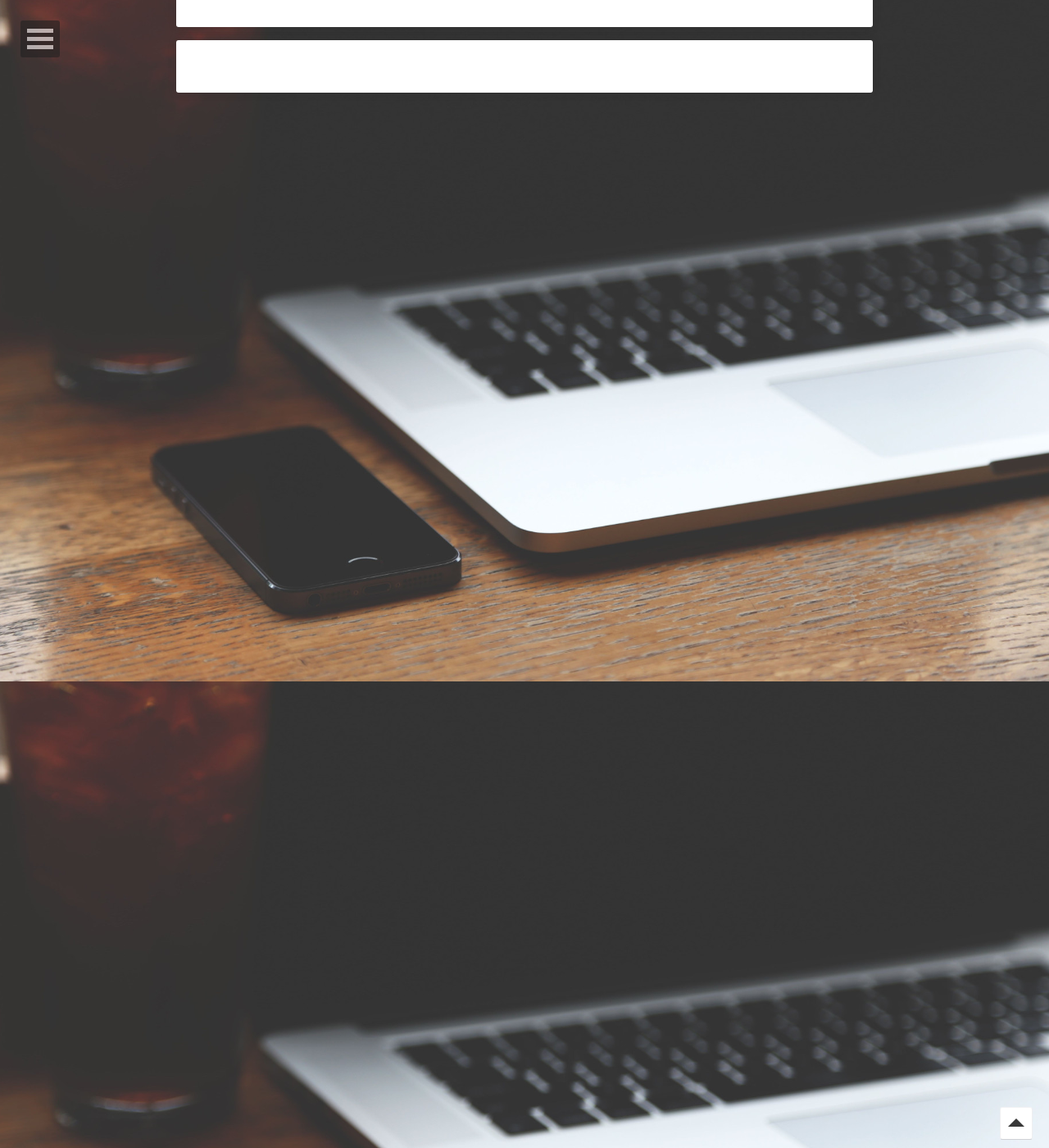
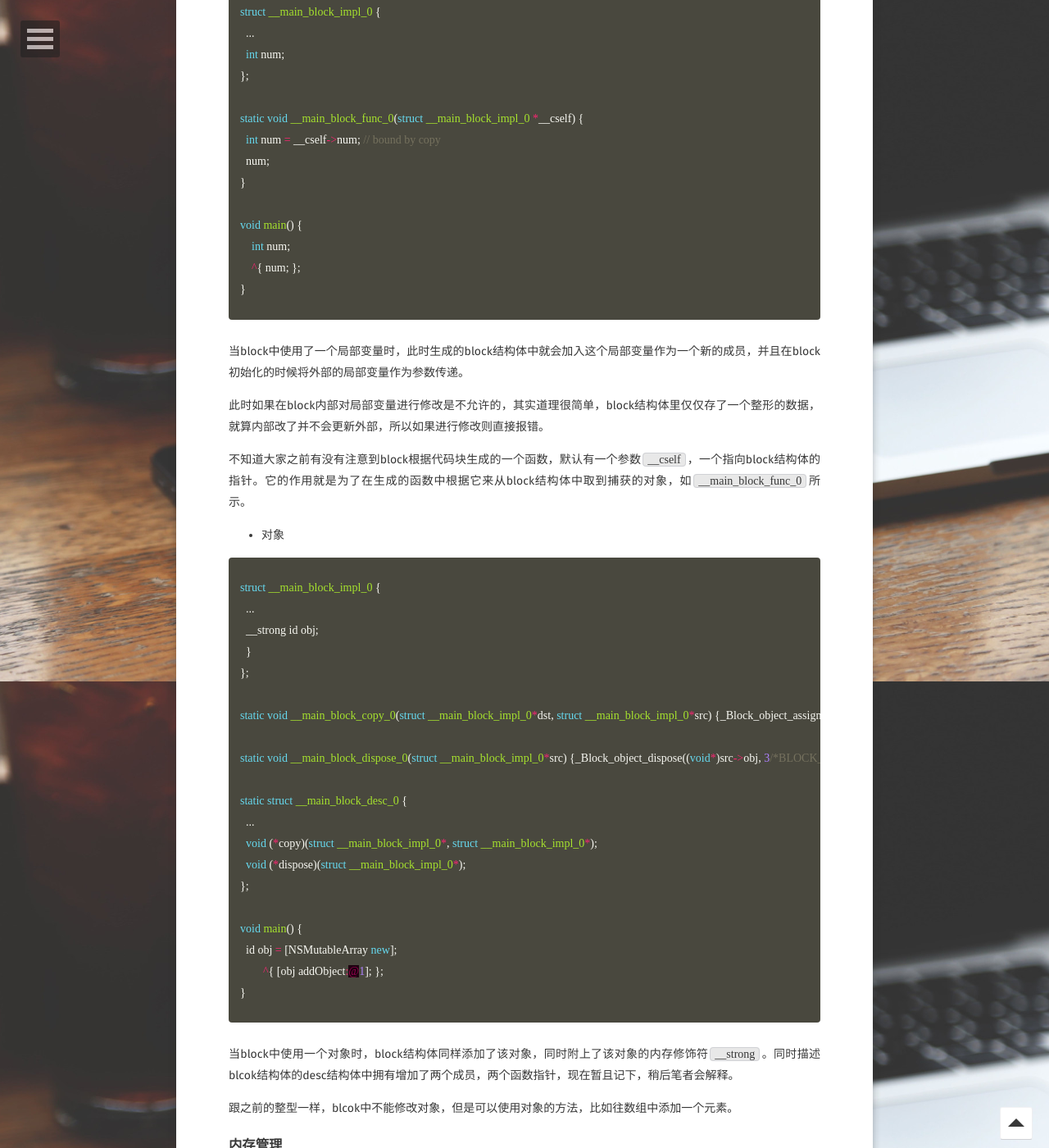
Before and after one commit to longjianjiang/longjianjiang.github.io, a Jekyll site: the page built from _posts/2019-04-17-anonymous-function.md, in a window 1280 px wide and 1400 px high, scrolled down 2769 px. Shown: the whole window at 82% size. Built offline with Jekyll 4.4.1, drawn with Linux system fonts in a browser that asks for light colours; some web fonts are replaced; comment, search, counter and statistics services are not loaded; some of the changed text lies outside the part shown.

Commit message:
Update(auto commit)

```diff
--- a/_posts/2019-04-17-anonymous-function.md
+++ b/_posts/2019-04-17-anonymous-function.md
@@ -87,6 +87,77 @@
 
 ### 捕获变量
 
+所谓捕获，就是匿名函数中使用了外部定义的变量。所以根据变量的定义位置以及类型有多种可能，下面一一介绍：
+
+### 静态区变量
+
+静态区变量包括静态局部变量，静态变量，全局变量。
+
+{% highlight cpp %}
+int num;
+void main() {
+    ^{ num= 7; };
+}
+{% endhighlight %}
+
+block中使用静态区变量就很简单，不会往block结构体中增加成员，同样也可以修改。
+
+### 局部变量
+
+- 非对象类型
+
+{% highlight cpp %}
+struct __main_block_impl_0 {
+  ...
+  int num;
+};
+
+static void __main_block_func_0(struct __main_block_impl_0 *__cself) {
+  int num = __cself->num; // bound by copy
+  num;
+}
+
+void main() {
+    int num;
+    ^{ num; };
+}
+{% endhighlight %}
+
+当block中使用了一个局部变量时，此时生成的block结构体中就会加入这个局部变量作为一个新的成员，并且在block初始化的时候将外部的局部变量作为参数传递。
+
+此时如果在block内部对局部变量进行修改是不允许的，其实道理很简单，block结构体里仅仅存了一个整形的数据，就算内部改了并不会更新外部，所以如果进行修改则直接报错。
+
+不知道大家之前有没有注意到block根据代码块生成的一个函数，默认有一个参数`__cself`，一个指向block结构体的指针。它的作用就是为了在生成的函数中根据它来从block结构体中取到捕获的对象，如`__main_block_func_0`所示。
+
+- 对象
+
+{% highlight cpp %}
+struct __main_block_impl_0 {
+  ...
+  __strong id obj;
+  }
+};
+
+static void __main_block_copy_0(struct __main_block_impl_0*dst, struct __main_block_impl_0*src) {_Block_object_assign((void*)&dst->obj, (void*)src->obj, 3/*BLOCK_FIELD_IS_OBJECT*/);}
+
+static void __main_block_dispose_0(struct __main_block_impl_0*src) {_Block_object_dispose((void*)src->obj, 3/*BLOCK_FIELD_IS_OBJECT*/);}
+
+static struct __main_block_desc_0 {
+  ...
+  void (*copy)(struct __main_block_impl_0*, struct __main_block_impl_0*);
+  void (*dispose)(struct __main_block_impl_0*);
+};
+
+void main() {
+  id obj = [NSMutableArray new];
+	^{ [obj addObject:@1]; };
+}
+{% endhighlight %}
+
+当block中使用一个对象时，block结构体同样添加了该对象，同时附上了该对象的内存修饰符`__strong`。同时描述blcok结构体的desc结构体中拥有增加了两个成员，两个函数指针，现在暂且记下，稍后笔者会解释。
+
+跟之前的整型一样，blcok中不能修改对象，但是可以使用对象的方法，比如往数组中添加一个元素。
+
 ### 内存管理
 
 ### 小结
```
